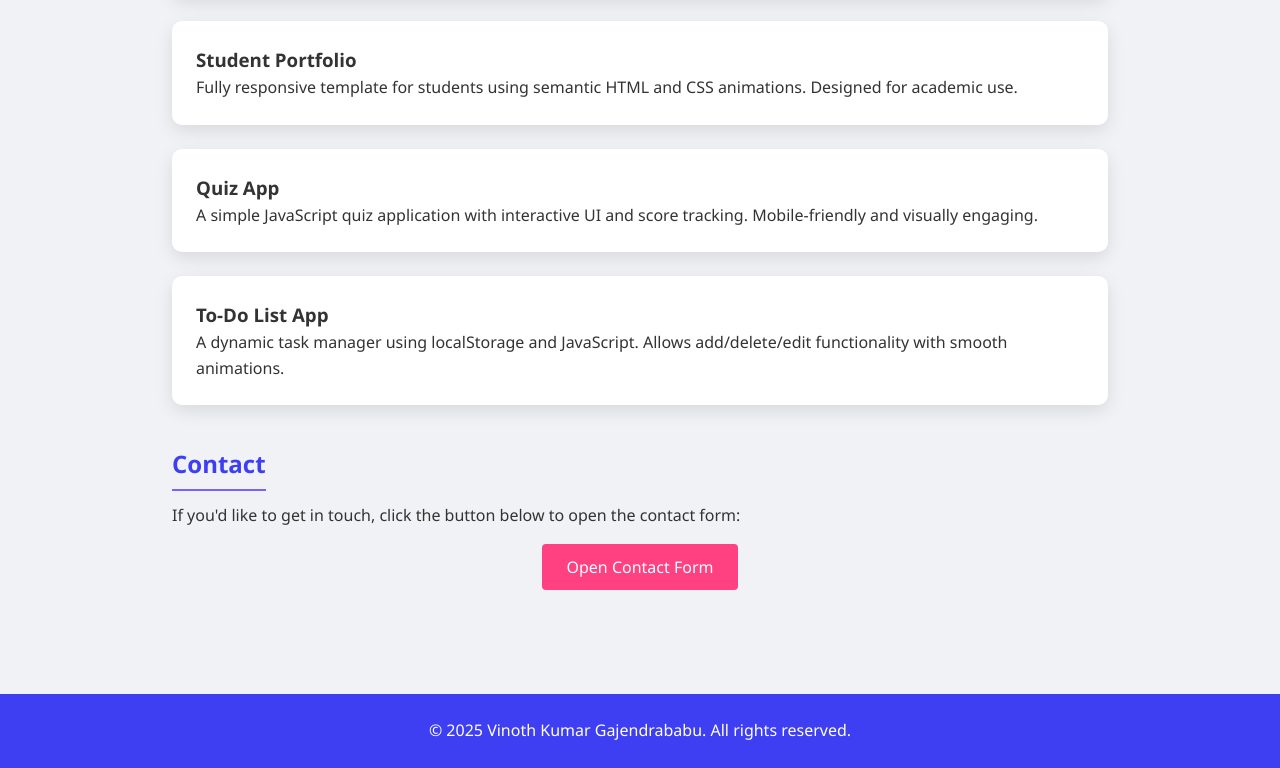
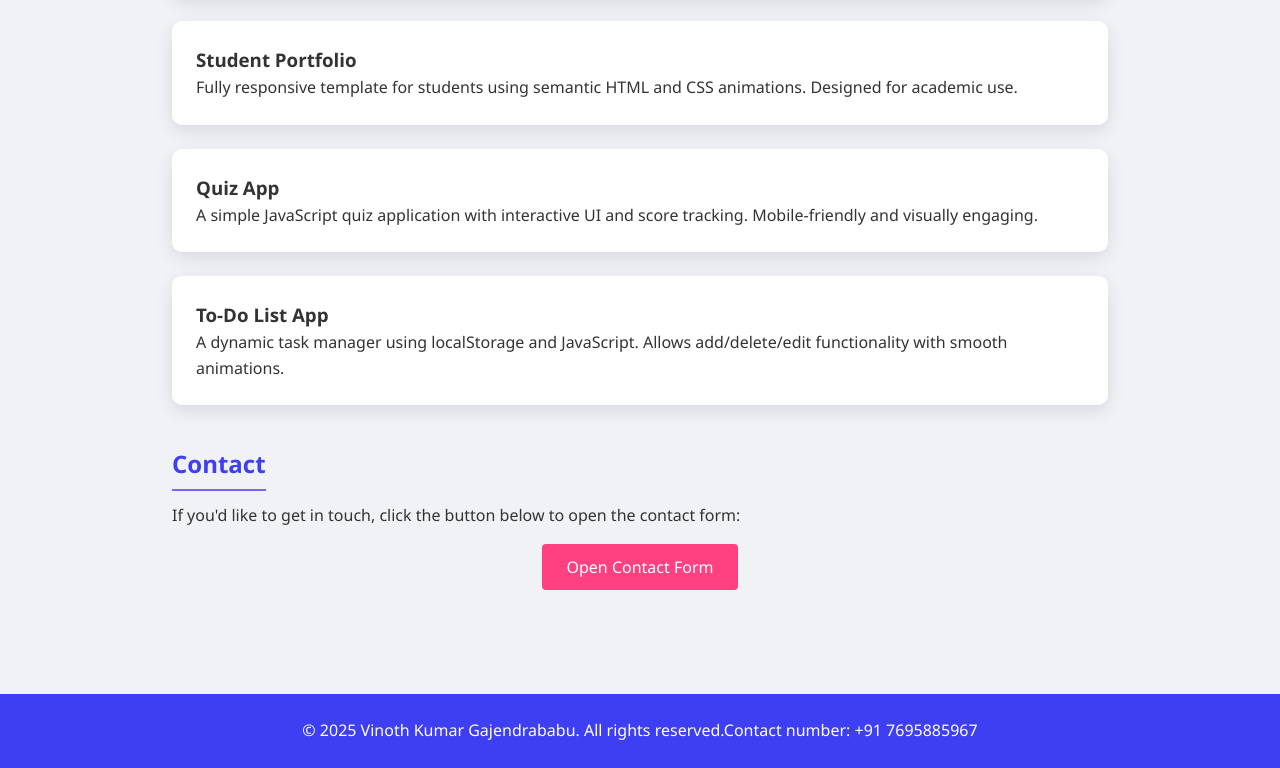
Before and after one commit to VinothKumarGajendrababu/First, a plain HTML site: page index.html in a window 1280 px wide. Shown: the part 837-1605 px from the top of the page. Drawn offline with Linux system fonts and the light colour scheme.

Commit message:
Update index.html

```diff
--- a/index.html
+++ b/index.html
@@ -191,7 +191,7 @@ button:hover {
 </section>
 
   </div>  <footer>
-    <p>&copy; 2025 Vinoth Kumar Gajendrababu. All rights reserved.</p>
+    <p>&copy; 2025 Vinoth Kumar Gajendrababu. All rights reserved.<break>Contact number: +91 7695885967</p>
   </footer>
 </body>
 </html>
```
